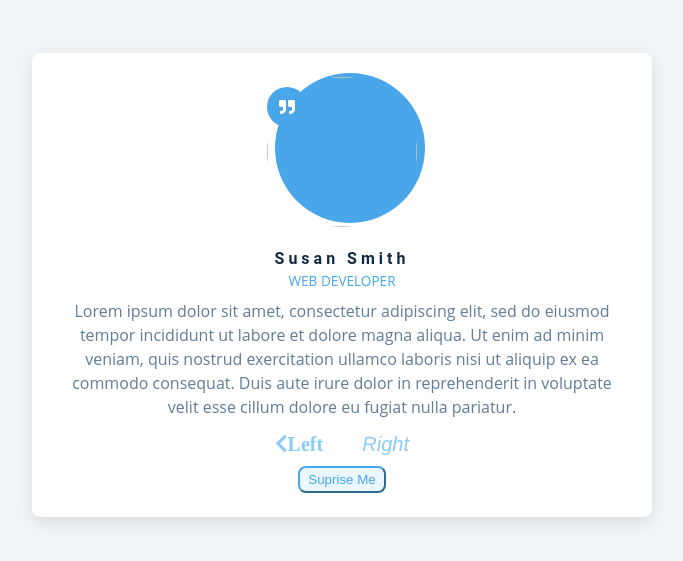
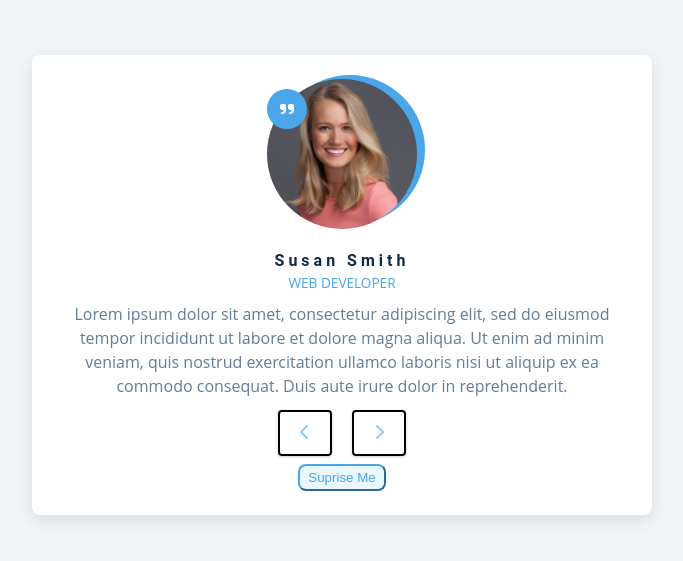
Before and after one commit to Wflores230/Review-Carousel, a plain HTML site: page index.html in a window 1280 px wide. Shown: the part 175-736 px from the top of the page, without its empty margins (298-981 px from the left). Drawn offline with Linux system fonts and the light colour scheme.

Commit message:
adding finishing touches

```diff
--- a/index.html
+++ b/index.html
@@ -20,18 +20,18 @@
 
                 <article class="review">
                     <div class="img-container">
-                        <img src =".assets/images/susan.jpg" id ="person-img" alt="">
+                        <img src ="" id ="person-img" alt="">
                     </div>
-                    <h4 id="author">Sara Jones</h4>
-                    <p id="job">UX Designer</p>
-                    <p id="info">Lorem ipsum dolor sit amet consectetur adipisicing elit. Cum eveniet minima totam cumque praesentium voluptas, reprehenderit reiciendis? Voluptate ullam nulla sed tempora veniam iste reprehenderit id eos labore. Quam, amet!</p>
+                    <h4 id="author"></h4>
+                    <p id="job"></p>
+                    <p id="info"></p>
 
                     <div class="button-container">
                         <button class="prev-btn">
-                            <i class="fas fa-chevron-left">Left</i>
+                            <i class="fas fa-chevron-left"></i>
                         </button>
                         <button class="next-btn">
-                            <i class="fa-solid fa-chevron-right">Right</i>
+                            <i class="fas fa-chevron-right"></i>
                         </button>
                     </div>
                     <button class="random-btn">Suprise Me</button>
@@ -41,6 +41,7 @@
 
 
         <script src="script.js"></script>
+        <script src="https://kit.fontawesome.com/3d95ccf6ec.js" crossorigin="anonymous"></script>
     </body>
 
 </html>
--- a/script.js
+++ b/script.js
@@ -4,29 +4,29 @@ const reviews = [
         id: 1,
         name: "Susan Smith",
         job: "Web Developer",
-        img: "images\susan.jpg",
-        text: "Lorem ipsum dolor sit amet, consectetur adipiscing elit, sed do eiusmod tempor incididunt ut labore et dolore magna aliqua. Ut enim ad minim veniam, quis nostrud exercitation ullamco laboris nisi ut aliquip ex ea commodo consequat. Duis aute irure dolor in reprehenderit in voluptate velit esse cillum dolore eu fugiat nulla pariatur.",
+        img: "assets/images/susan.jpg",
+        text: "Lorem ipsum dolor sit amet, consectetur adipiscing elit, sed do eiusmod tempor incididunt ut labore et dolore magna aliqua. Ut enim ad minim veniam, quis nostrud exercitation ullamco laboris nisi ut aliquip ex ea commodo consequat. Duis aute irure dolor in reprehenderit.",
     },
     {
         id: 2,
         name: "Juan Pachon",
         job: "Web Designer",
-        img: "images\Juan.jpg",
+        img: "assets/images/Juan.jpg",
         text: "Arcu bibendum at varius vel pharetra. Nullam ac tortor vitae purus faucibus. Purus gravida quis blandit turpis cursus in. Donec ac odio tempor orci dapibus ultrices in iaculis. Turpis nunc eget lorem dolor sed viverra. Sit amet facilisis magna etiam tempor.",
     },
     {
         id: 3,
         name: "Carlos Boozer",
         job: "Back-end Engineer",
-        img: "",
-        text: "Lectus nulla at volutpat diam ut venenatis tellus. Malesuada proin libero nunc consequat. Vitae purus faucibus ornare suspendisse sed nisi lacus sed viverra. Nisl nunc mi ipsum faucibus vitae aliquet nec ullamcorper.",
+        img: "assets/images/Booze.jpg",
+        text: "Lectus nulla at volutpat diam ut venenatis tellus. Malesuada proin libero nunc consequat. Vitae purus faucibus ornare suspendisse sed nisi lacus sed viverra. Nisl nunc mi ipsum faucibus vitae aliquet nec ullamcorper. Dolor sit amet consectetur adipiscing elit duis tristique sollicitudin",
     },
     {
         id: 4,
         name: "Liz Mendez",
         job: "UX Specialist",
-        img: "",
-        text: "Lectus nulla at volutpat diam ut venenatis tellus. Malesuada proin libero nunc consequat. Vitae purus faucibus ornare suspendisse sed nisi lacus sed viverra. Nisl nunc mi ipsum faucibus vitae aliquet nec ullamcorper. Id volutpat lacus laoreet non curabitur gravida arcu ac tortor. Aenean sed adipiscing diam donec adipiscing tristique risus. Dolor sit amet consectetur adipiscing elit duis tristique sollicitudin.",
+        img: "assets/images/liz.jpg",
+        text: "Lectus nulla at volutpat diam ut venenatis tellus. Malesuada proin libero nunc consequat. Vitae purus faucibus ornare suspendisse sed nisi lacus sed viverra. Nisl nunc mi ipsum faucibus vitae aliquet nec ullamcorper. Id volutpat lacus laoreet non curabitur gravida arcu ac tortor.",
     },
 ];
 
--- a/style.css
+++ b/style.css
@@ -82,13 +82,13 @@ h4 {
 }
 
 h1 {
-  font-size: 3rem;
+  font-size: 3rem
 }
 
 h2 {
   font-size: 2rem;
+}
 
-}
 h3 {
   font-size: 1.25rem;
 }
@@ -286,6 +286,13 @@ main {
   margin: 0 0.5rem;
   transition: var(--transition);
   cursor: pointer;
+  transition: all 0.3s linear;
+  border: 2px solid black;
+  cursor: pointer;
+  box-shadow: 0 1px 3px rgba(0, 0, 0, 0.2);
+  border-radius: 0.25rem;
+  font-size: 1rem;
+  padding: 0.75rem 1.25rem;
 }
 
 .prev-btn:hover,
```
